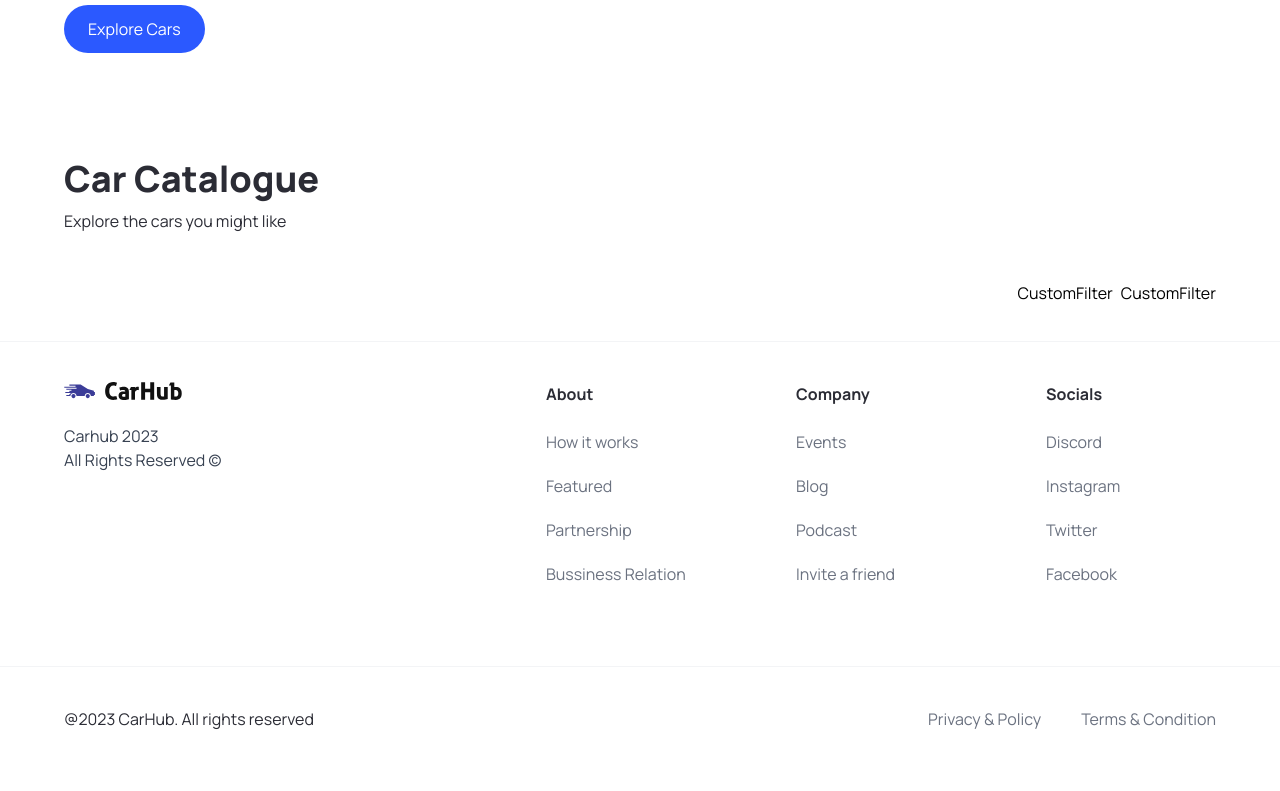
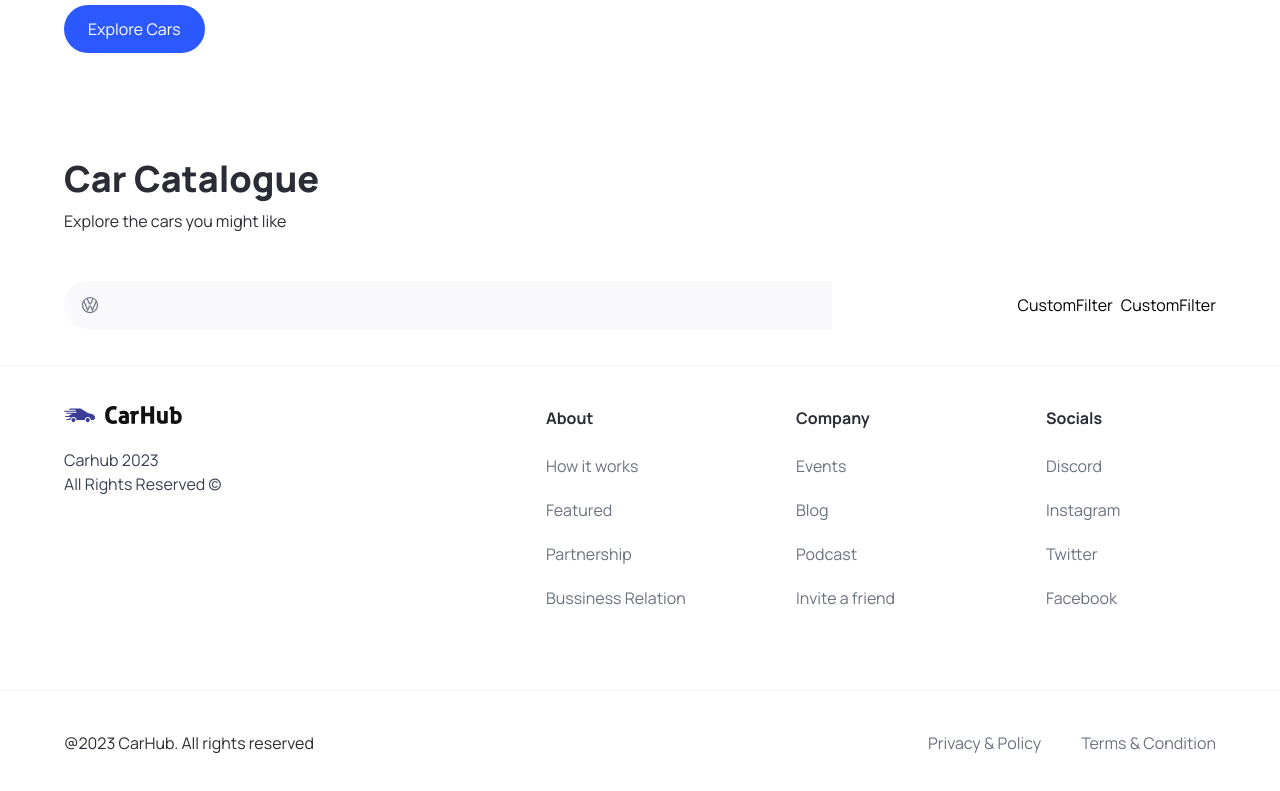
Before and after one commit to isujitkr/car_showcase, a Next.js app: page / in a window 1280 px wide. Shown: the part 705-1496 px from the top of the page. Built offline with nearby package versions, Linux system fonts and the light colour scheme.

Commit message:
some change

```diff
--- a/components/CustomFilter.tsx
+++ b/components/CustomFilter.tsx
@@ -6,4 +6,4 @@
   )
 }
 
-export default CustomFilter
+export default CustomFilter;
--- a/components/SearchBar.tsx
+++ b/components/SearchBar.tsx
@@ -1,14 +1,25 @@
-import React from 'react'
+"use client"
+
+import React, { useState } from "react"; // Import React
+import { SearchManufacturer } from "./";
+
 
 const SearchBar = () => {
-    const handleSearch = () => {
+  const [manufacturer, setManufacturer] = useState(" "); // Corrected syntax
+  const handleSearch = () => {
+    // Your search logic here
+  };
 
-    }
   return (
-      <form className="searchbar" onSubmit={handleSearch}>
-
+    <form className="searchbar" onSubmit={handleSearch}>
+      <div className="searchbar__item">
+        <SearchManufacturer
+          manufacturer={manufacturer}
+          setManufacturer={setManufacturer}
+        />
+      </div>
     </form>
-  )
-}
+  );
+};
 
 export default SearchBar;
--- /dev/null
+++ b/components/SearchManufacturer.tsx
@@ -0,0 +1,33 @@
+"use client"
+
+import Image from 'next/image';
+import { SearchManufacturerProps } from '@/types';
+import { Combobox, Transition } from '@headlessui/react';
+
+const SearchManufacturer = ({ manufacturer, setManufacturer }: SearchManufacturerProps) => {
+  return (
+      <div className="search-manufacturer">
+          <Combobox>
+              <div className="relative w-full">
+                  <Combobox.Button className="absolute top-[14px]">
+                      <Image
+                          src="/car-logo.svg"
+                          width={20}
+                          height={20}
+                          className="ml-4"
+                          alt="Car Logo"
+                      />
+                  </Combobox.Button>
+
+                  <Combobox.Input
+                     className="search-manufacturer__input"
+                  />
+
+
+              </div>
+          </Combobox>
+      </div>
+  )
+}
+
+export default SearchManufacturer
--- a/components/index.ts
+++ b/components/index.ts
@@ -4,5 +4,6 @@
 import Footer from "./Footer";
 import SearchBar from "./SearchBar";
 import CustomFilter from "./CustomFilter";
+import SearchManufacturer from "./SearchManufacturer";
 
-export { Hero, CustomButton, Navbar, Footer, SearchBar, CustomFilter };
+export { Hero, CustomButton, Navbar, Footer, SearchBar, CustomFilter, SearchManufacturer };
--- a/types/index.ts
+++ b/types/index.ts
@@ -6,3 +6,8 @@
     handleClick?: MouseEventHandler<HTMLButtonElement>;
     btnType: "button" | "submit";
 }
+
+export interface SearchManufacturerProps{
+    manufacturer: string;
+    setManufacturer: (manufacturer : string) => void;
+}
```
Also changed, not shown: package.json (+5 -4 lines), 1 other file (tests, documents, lock files or other folders).
